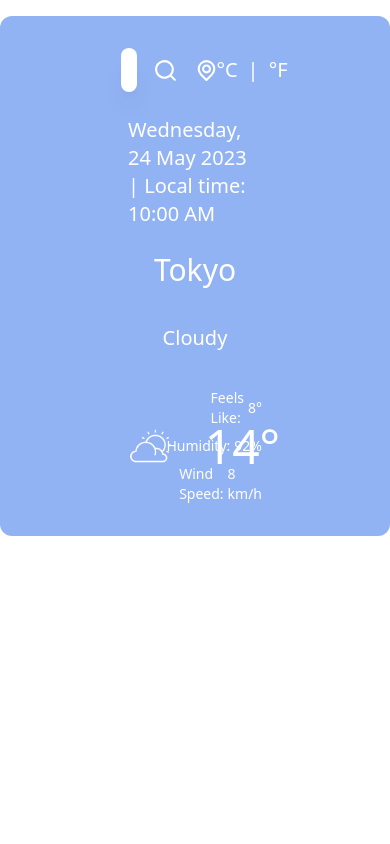
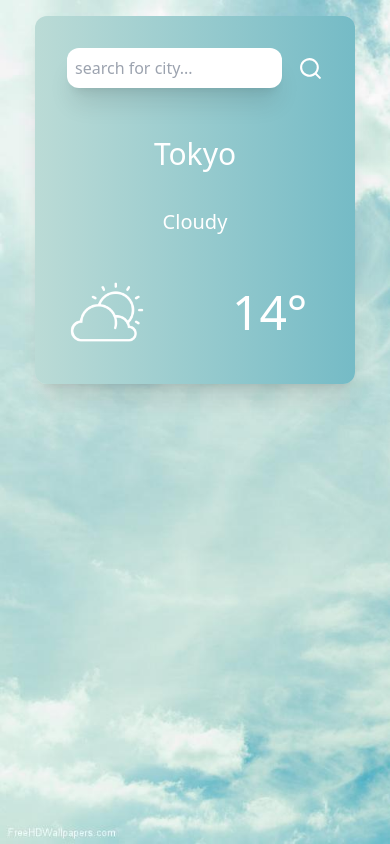
Before and after one commit to reactronauts/untitled-tide-app, a React (Vite) app: page /weather in a window 390 px wide. Built offline with nearby package versions, Linux system fonts and the light colour scheme; no server answers.

Commit message:
initial responsiveness commit

```diff
--- a/src/App.jsx
+++ b/src/App.jsx
@@ -1,5 +1,5 @@
 import { Route, Routes } from "react-router-dom";
-import WeatherPage from './pages/WeatherPage';
+import WeatherPage from './pages/weatherPage';
 
 function App() {
     return (
--- a/src/components/Inputs.jsx
+++ b/src/components/Inputs.jsx
@@ -8,13 +8,13 @@ function Inputs({ handleSubmit, setName, unit, setUnit }) {
   };
 
   return (
-    <div className='flex flex-row justify-center my-3'>
+    <div className='flex flex-row md:justify-center my-3'>
       <form onSubmit={handleSubmit} className="flex flex-row w-full items-center justify-center space-x-4">
         <input
           type='text'
           placeholder='search for city...'
           onChange={e => setName(e.target.value)}
-          className='text-xl font-light p-2 w-full shadow-xl rounded-xl focus:outline-none capitalize placeholder:lowercase'
+          className='md:text-xl text-s font-light p-2 w-full shadow-xl rounded-xl focus:outline-none capitalize placeholder:lowercase'
         />
         <button type='submit' className='bg-transparent border-none cursor-pointer p-0 m-0'>
           <UilSearch
@@ -22,18 +22,18 @@ function Inputs({ handleSubmit, setName, unit, setUnit }) {
             className='text-white cursor-pointer transition ease-out hover:scale-125'
           />
         </button>
-        <button type='submit' className='bg-transparent border-none cursor-pointer p-0 m-0'>
-        <UilLocationPoint
-          size={25}
-          className='text-white cursor-pointer transition ease-out hover:scale-125'
-        />
+        <button type='submit' className='bg-transparent border-none cursor-pointer p-0 m-0 hidden md:block'>
+          <UilLocationPoint
+            size={25}
+            className='text-white cursor-pointer transition ease-out hover:scale-125'
+          />
         </button>
-        <div className='flex flex-row w-1/4 items-center justify-center'>
-          <button name='metric' className='text-xl text-white font-light cursor-pointer transition ease-out hover:scale-125' onClick={handleUnitChange}>
+        <div className=' flex-row w-1/4 items-center justify-center hidden md:flex'>
+          <button name='metric' className='text-xl text-white font-light cursor-pointer transition ease-out hover:scale-125'>
             °C
           </button>
           <p className='text-xl text-white mx-2.5'>|</p>
-          <button name='imperial' className='text-xl text-white font-light cursor-pointer transition ease-out hover:scale-125' onClick={handleUnitChange}>
+          <button name='imperial' className='text-xl text-white font-light cursor-pointer transition ease-out hover:scale-125'>
             °F
           </button>
         </div>
--- a/src/components/TemperatureAndDetails.jsx
+++ b/src/components/TemperatureAndDetails.jsx
@@ -23,11 +23,11 @@ function TemperatureAndDetails({ data, unit }) {
                   className='w-20'
               />
             </div>
-            <div className='w-1/3 flex justify-start'>
-              <p className='text-5xl ml-8'>{Math.round(unit === 'metric' ? data.celsius : data.celsius * 9 / 5 + 32)}°</p>
+            <div className='md:w-1/3 flex md:justify-start'>
+              <p className='text-5xl md:ml-8 ml-16'>{Math.round(unit === 'metric' ? data.celsius : data.celsius * 9 / 5 + 32)}°</p>
             </div>
-            <div className='w-1/3'>
-              <div className='flex flex-col space-y-2'>
+            <div className='md:w-1/3'>
+            <div className='md:flex hidden flex-col space-y-2'>
                 <div className='flex font-light text-sm items-center justify-end'>
                     <UilTemperature size={18} className='mr-1' />
                     Feels Like:
--- a/src/components/TimeAndLocation.jsx
+++ b/src/components/TimeAndLocation.jsx
@@ -15,7 +15,7 @@ function TimeAndLocation({ data }) {
   return (
     <div className=''>
       <div className='flex items-center justify-center my-6'>
-        <p className='text-white text-xl font-extralight'>
+        <p className='text-white md:text-xl font-extralight hidden md:block'>
           {dateAndTime}
         </p>
       </div>
--- a/src/pages/weatherPage.jsx
+++ b/src/pages/weatherPage.jsx
@@ -3,12 +3,14 @@ import axios from 'axios';
 import Inputs from '../components/Inputs';
 import TimeAndLocation from '../components/TimeAndLocation';
 import TemperatureAndDetails from '../components/TemperatureAndDetails';
+import Forecast from '../components/Forecast';
 import cloudyImage from '../images/cloudy.png';
 import clearImage from '../images/clear.png';
 import rainImage from '../images/rain.png';
 import drizzleImage from '../images/drizzle.png';
 import mistImage from '../images/mist.png';
 import. meta.env.VITE_LOCATION_API_KEY
+import weatherBackground from '../images/weather-background.jpeg';
 
 const WeatherPage = () => {
   const [data, setData] = useState({
@@ -72,12 +74,16 @@ const WeatherPage = () => {
   }
 
   return (
-    <div className='mx-auto max-w-screen-md mt-4 py-5 px-32 bg-custom-purple h-fit rounded-xl shadow-gray-400'>
-      <Inputs handleSubmit={handleSubmit} setName={setName} unit={unit} setUnit={setUnit} />
-      {data && <TimeAndLocation data={data} />}
-      {data && <TemperatureAndDetails data={data} unit={unit} />}
-    </div>
-  );
+      <div className="fixed inset-0 bg-no-repeat bg-cover" style={{ backgroundImage: `url(${weatherBackground})`, zIndex: -1 }}>
+        <div className='mx-auto max-w-xs md:max-w-screen-md mt-4 py-5 md:px-32 px-8 bg-gradient-to-r from-custom-weather-1 to-custom-weather-2 h-fit rounded-xl shadow-xl'>
+          <Inputs handleSubmit={handleSubmit} setName={setName} unit={unit} setUnit={setUnit} />
+          {data && <TimeAndLocation data={data} />}
+          {data && <TemperatureAndDetails data={data} unit={unit} />}
+          {/* <Forecast />
+          <Forecast /> */}
+        </div>
+      </div>
+    );
 };
 
 export default WeatherPage;
--- a/tailwind.config.js
+++ b/tailwind.config.js
@@ -6,7 +6,9 @@ export default {
       colors: {
         'custom-green': 'rgb(204,228,218)',
         'custom-purple': 'rgb(146,179,243)',
-        'custom-black': 'rgb(10,13,16)'
+        'custom-black': 'rgb(10,13,16)',
+        'custom-weather-1': 'rgb(187,219,214)',
+        'custom-weather-2': 'rgb(117,187,198)'
       }
     },
   },
```
Also changed, not shown: src/images/weather-background.jpeg (added). Lines whose indentation alone changed are shown as unchanged.
